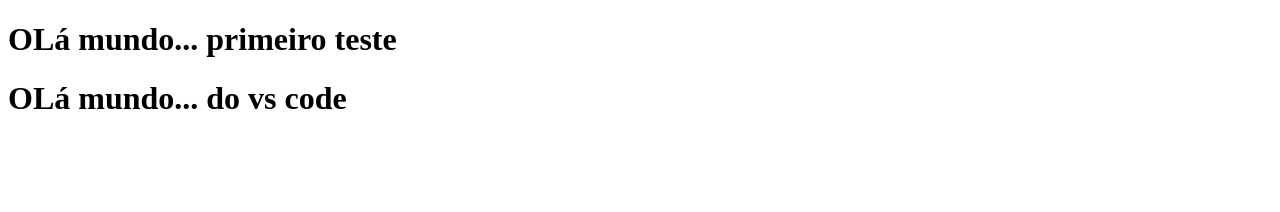
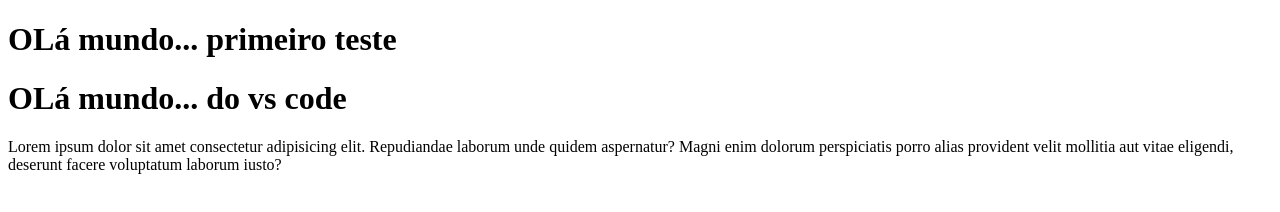
Before and after one commit to alanrene013/codes1, a plain HTML site: page index.html in a window 1280 px wide. Drawn offline with Linux system fonts and the light colour scheme.

Commit message:
Teste Loren

```diff
--- a/index.html
+++ b/index.html
@@ -9,5 +9,6 @@
 <body>
     <h1>OLá mundo... primeiro teste</h1>
     <h1>OLá mundo... do vs code</h1>
+    <p>Lorem ipsum dolor sit amet consectetur adipisicing elit. Repudiandae laborum unde quidem aspernatur? Magni enim dolorum perspiciatis porro alias provident velit mollitia aut vitae eligendi, deserunt facere voluptatum laborum iusto?</p>
 </body>
 </html>
```
